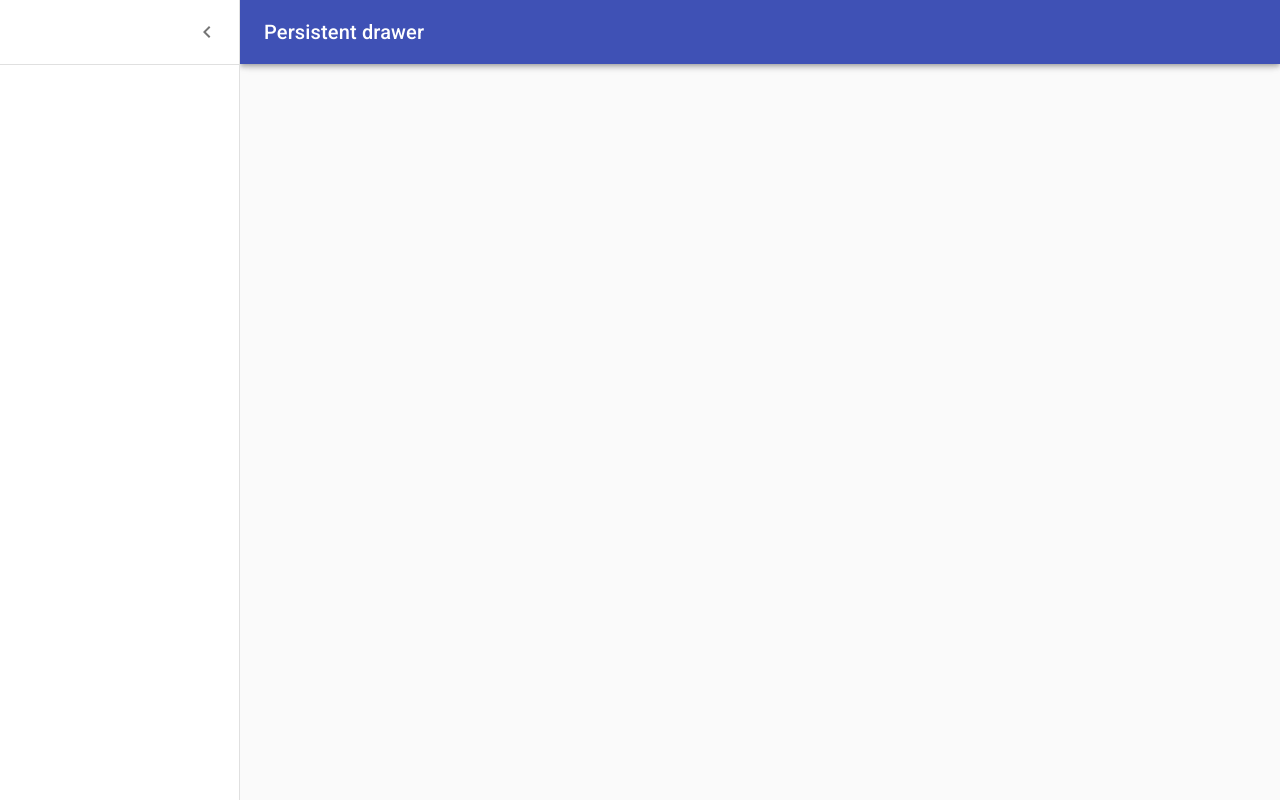
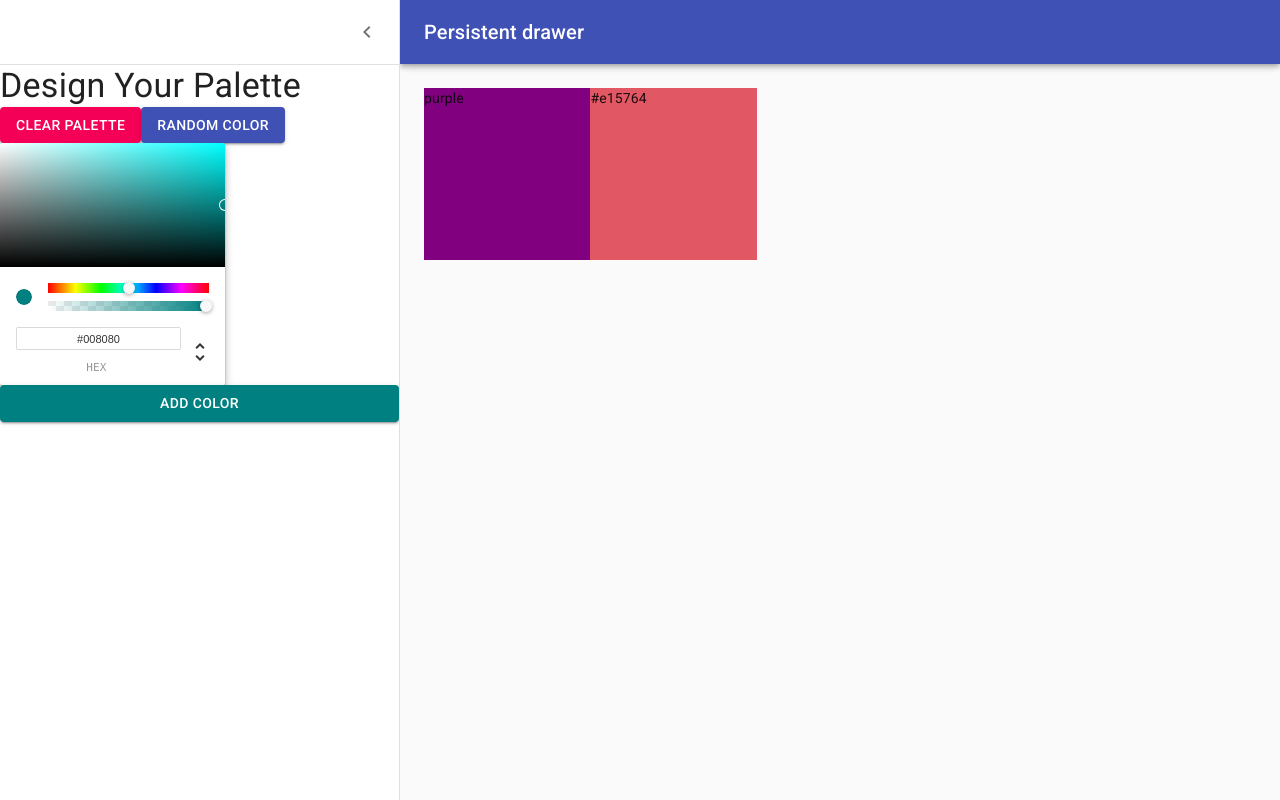
Before and after one commit to Bartosz-L/color_app_react, a React (Create React App) app: page /palette/new in a window 1280 px wide. Both pictures are taken after a click on the button "open drawer". Built offline with nearby package versions, Linux system fonts and the light colour scheme.

Commit message:
added draggable color box

```diff
--- a/src/App.js
+++ b/src/App.js
@@ -3,7 +3,7 @@ import { BrowserRouter as Router, Route, Switch } from 'react-router-dom'
 import Palette from './components/Palette/Palette'
 import PaletteList from './components/PaletteList/PaletteList'
 import SingleColorPalette from './components/SingleColorPalette/SingleColorPalette'
-import NewPaletteForm from './components/NewPaletteForm/NewPaletteForm'
+import NewPaletteForm from './components/NewPalette/NewPaletteForm'
 import seedColors from './seedColors'
 import { generatePalette } from './utils/colorHelpers'
 
--- /dev/null
+++ b/src/components/NewPalette/DraggableColorBox.js
@@ -0,0 +1,14 @@
+import React from 'react'
+import { withStyles } from '@material-ui/styles'
+import styles from '../../styles/DraggableColorBox'
+
+const DraggableColorBox = props => {
+  const { color, classes } = props
+  return (
+    <div className={classes.root} style={{ backgroundColor: color }}>
+      {color}
+    </div>
+  )
+}
+
+export default withStyles(styles)(DraggableColorBox)
--- a/src/components/NewPaletteForm/NewPaletteForm.js
+++ b/src/components/NewPalette/NewPaletteForm.js
@@ -1,18 +1,23 @@
 import React, { useState } from 'react'
+import { ChromePicker } from 'react-color'
 import clsx from 'clsx'
 import { makeStyles, useTheme } from '@material-ui/core/styles'
-import Drawer from '@material-ui/core/Drawer'
-import CssBaseline from '@material-ui/core/CssBaseline'
-import AppBar from '@material-ui/core/AppBar'
-import Toolbar from '@material-ui/core/Toolbar'
-import Typography from '@material-ui/core/Typography'
-import Divider from '@material-ui/core/Divider'
-import IconButton from '@material-ui/core/IconButton'
+import {
+  Drawer,
+  CssBaseline,
+  AppBar,
+  Toolbar,
+  Typography,
+  Divider,
+  IconButton,
+  Button,
+} from '@material-ui/core'
 import MenuIcon from '@material-ui/icons/Menu'
 import ChevronLeftIcon from '@material-ui/icons/ChevronLeft'
 import ChevronRightIcon from '@material-ui/icons/ChevronRight'
+import DraggableColorBox from './DraggableColorBox'
 
-const drawerWidth = 240
+const drawerWidth = 400
 
 const useStyles = makeStyles(theme => ({
   root: {
@@ -54,6 +59,7 @@ const useStyles = makeStyles(theme => ({
   },
   content: {
     flexGrow: 1,
+    height: 'calc(100vh - 64px)',
     padding: theme.spacing(3),
     transition: theme.transitions.create('margin', {
       easing: theme.transitions.easing.sharp,
@@ -74,6 +80,12 @@ const NewPaletteForm = () => {
   const classes = useStyles()
   const theme = useTheme()
   const [open, setOpen] = useState(false)
+  const [currentColor, setCurrentColor] = useState('teal')
+  const [colors, setColors] = useState(['purple', '#e15764'])
+
+  const addNewColor = () => {
+    setColors([...colors, currentColor])
+  }
 
   const handleDrawerOpen = () => {
     setOpen(true)
@@ -122,6 +134,31 @@ const NewPaletteForm = () => {
           </IconButton>
         </div>
         <Divider />
+
+        <Typography variant="h4">Design Your Palette</Typography>
+
+        <div>
+          <Button variant="contained" color="secondary">
+            Clear Palette
+          </Button>
+          <Button variant="contained" color="primary">
+            Random Color
+          </Button>
+        </div>
+
+        <ChromePicker
+          color={currentColor}
+          onChangeComplete={newColor => setCurrentColor(newColor.hex)}
+        />
+
+        <Button
+          variant="contained"
+          color="primary"
+          style={{ backgroundColor: currentColor }}
+          onClick={addNewColor}
+        >
+          Add Color
+        </Button>
       </Drawer>
       <main
         className={clsx(classes.content, {
@@ -129,6 +166,9 @@ const NewPaletteForm = () => {
         })}
       >
         <div className={classes.drawerHeader} />
+          {colors.map(color => (
+            <DraggableColorBox color={color} key={color} />
+          ))}
       </main>
     </div>
   )
--- /dev/null
+++ b/src/styles/DraggableColorBox.js
@@ -0,0 +1,11 @@
+export default {
+  root: {
+    height: '25%',
+    width: '20%',
+    margin: '0 auto',
+    display: 'inline-block',
+    position: 'relative',
+    cursor: 'pointer',
+    marginBottom: '-3.5px',
+  },
+}
```
